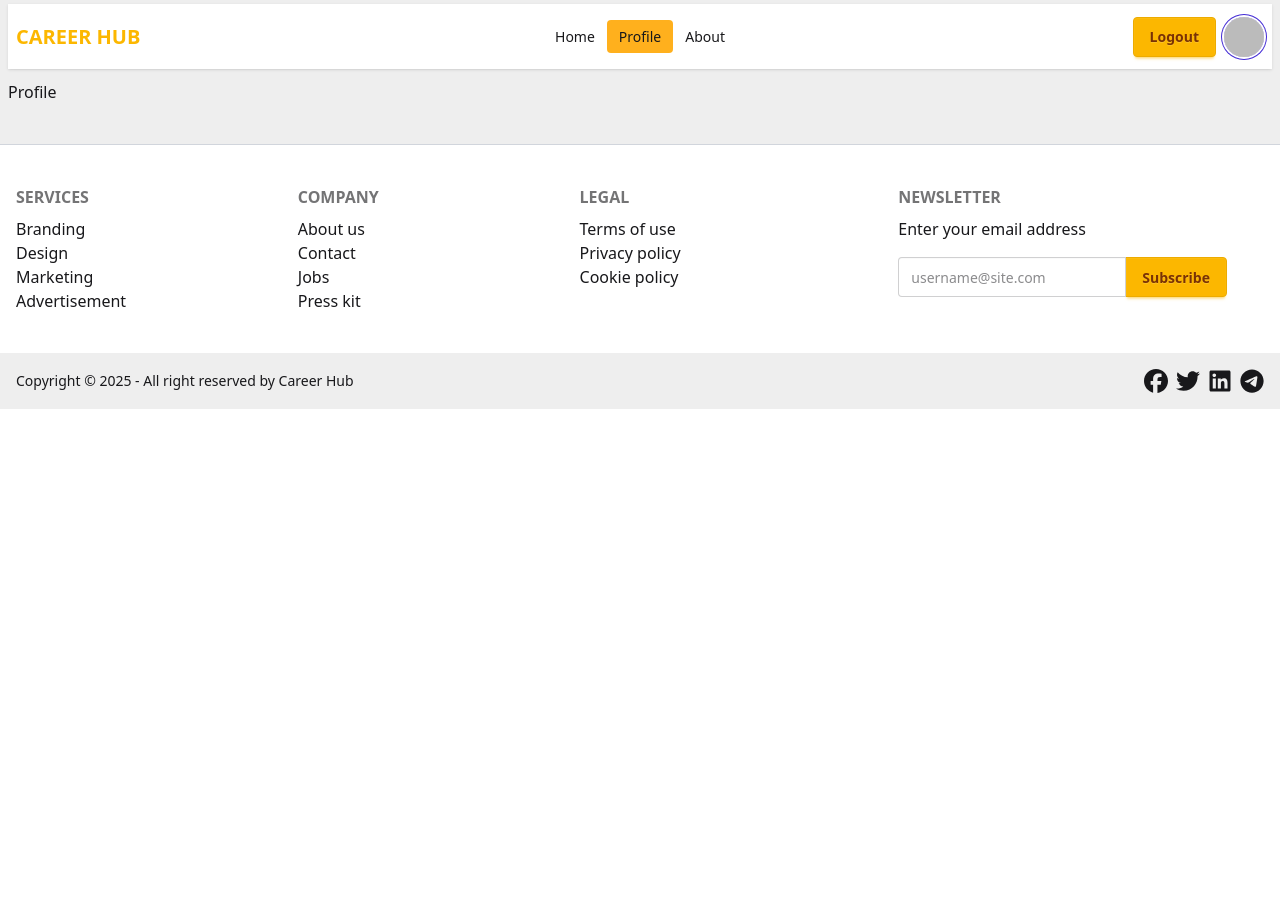
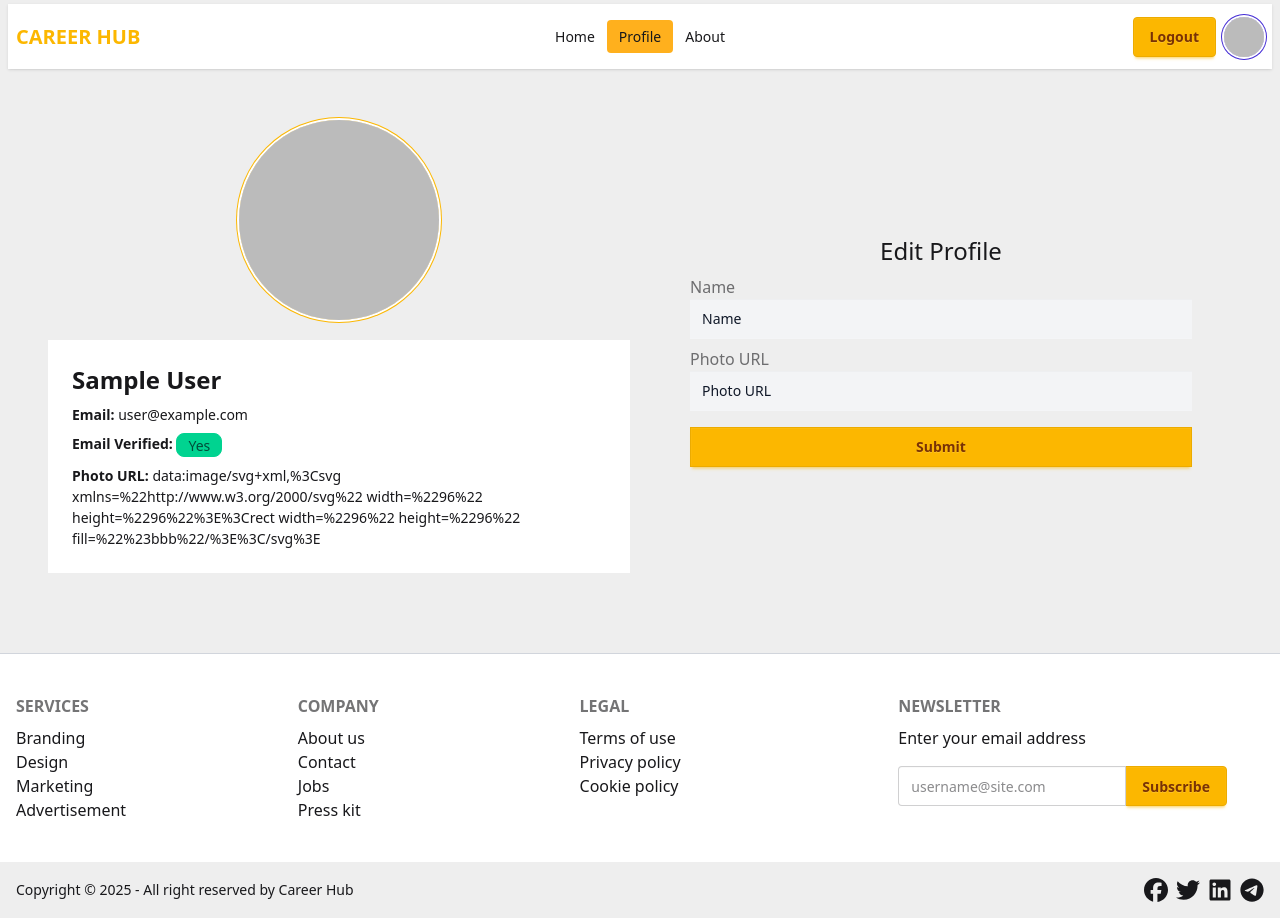
Before and after one commit to HiYasin/career-hub, a React (Vite) app: page /profile in a window 1280 px wide. Before the commit the page ends 800 px from the top, so only its background shows below. Built offline with nearby package versions, Linux system fonts and the light colour scheme; no server answers; sample sign-in values are in the browser's storage.

Commit message:
Profile page completed

```diff
--- a/src/pages/Profile.jsx
+++ b/src/pages/Profile.jsx
@@ -1,9 +1,75 @@
-import React from 'react';
+
+import { useState } from 'react';
+import useAuth from '../customHooks/useAuth';
+import { useForm } from 'react-hook-form';
+import Swal from 'sweetalert2';
+import { useNavigate } from 'react-router-dom';
 
 const Profile = () => {
+    const { user, updateInfo } = useAuth();
+    const [ userInfo, setInfo ] = useState(user);
+    const { register, formState: { errors }, handleSubmit } = useForm();
+    const navigate = useNavigate();
+    const onSubmit = (data) => {
+        //console.log(data);
+        updateInfo(data.name, data.photoURL)
+            .then(res => {
+                //console.error(res);
+                Swal.fire({
+                    icon: "success",
+                    title: "Success",
+                    text: "Profile updated successfully",
+                });
+                navigate('/profile');
+            })
+            .catch(errors => {
+                //console.error(errors);
+                Swal.fire({
+                    icon: "error",
+                    title: "Error",
+                    text: "Operation failed. Please try again.",
+                });
+            });
+    }
     return (
-        <div>
-            Profile
+        <div className='p-10 grid md:grid-cols-2 justify-center items-center gap-5 w-full'>
+            <div className='grid gap-5 justify-center'>
+                <div className="avatar flex justify-center cursor-pointer" title={userInfo.displayName}>
+                    <div className="ring-warning ring-offset-base-100 w-50 rounded-full ring ring-offset-2">
+                        <img src={userInfo.photoURL} alt={userInfo.displayName} />
+                    </div>
+                </div>
+                <div className='bg-base-100 card-body min-w-72'>
+                    <h2 className='text-2xl font-bold'>{userInfo.displayName}</h2>
+                    <p><strong>Email: </strong> {userInfo.email}</p>
+                    <p><strong>Email Verified: </strong>{userInfo.emailVerified ? <span className='badge badge-success rounde-full'>Yes</span> : <span className='badge badge-error rounded-full'>No</span>}</p>
+                    <p><strong>Photo URL: </strong>{userInfo.photoURL}</p>
+                </div>
+            </div>
+            <div>
+                <form className="px-10 py-5 space-y-2" onSubmit={handleSubmit(onSubmit)}>
+                    <h1 className="text-2xl text-center mt-2">Edit Profile</h1>
+                    <div className="form-control">
+                        <label className="label block">
+                            <span className="label-text">Name</span>
+                        </label>
+                        <input type="text" placeholder="Name" {...register("name", { required: "Name is required" })}
+                            className="placeholder:text-gray-900 input w-full rounded-none outline-none border-none bg-gray-100" />
+                        <p className="text-red-500">{errors.name?.message}</p>
+                    </div>
+                    <div className="form-control">
+                        <label className="label block">
+                            <span className="label-text">Photo URL</span>
+                        </label>
+                        <input type="text" placeholder="Photo URL" {...register("photoURL", { required: "Photo URL can't be empty" })}
+                            className="placeholder:text-gray-900 input w-full rounded-none outline-none border-none bg-gray-100" />
+                        <p className="text-red-500">{errors.photoURL?.message}</p>
+                    </div>
+                    <div className="form-control mt-4">
+                        <button className="btn btn-warning rounded-none w-full">Submit</button>
+                    </div>
+                </form>
+            </div>
         </div>
     );
 };
--- a/src/providers/AuthProvider.jsx
+++ b/src/providers/AuthProvider.jsx
@@ -10,7 +10,7 @@ const AuthProvider = ({ children }) => {
     //console.log(user);
 
     //google login/registration
-
+    const provider = new GoogleAuthProvider();
     const googleSign = (provider) => {
         return signInWithPopup(auth, provider);
 
```
